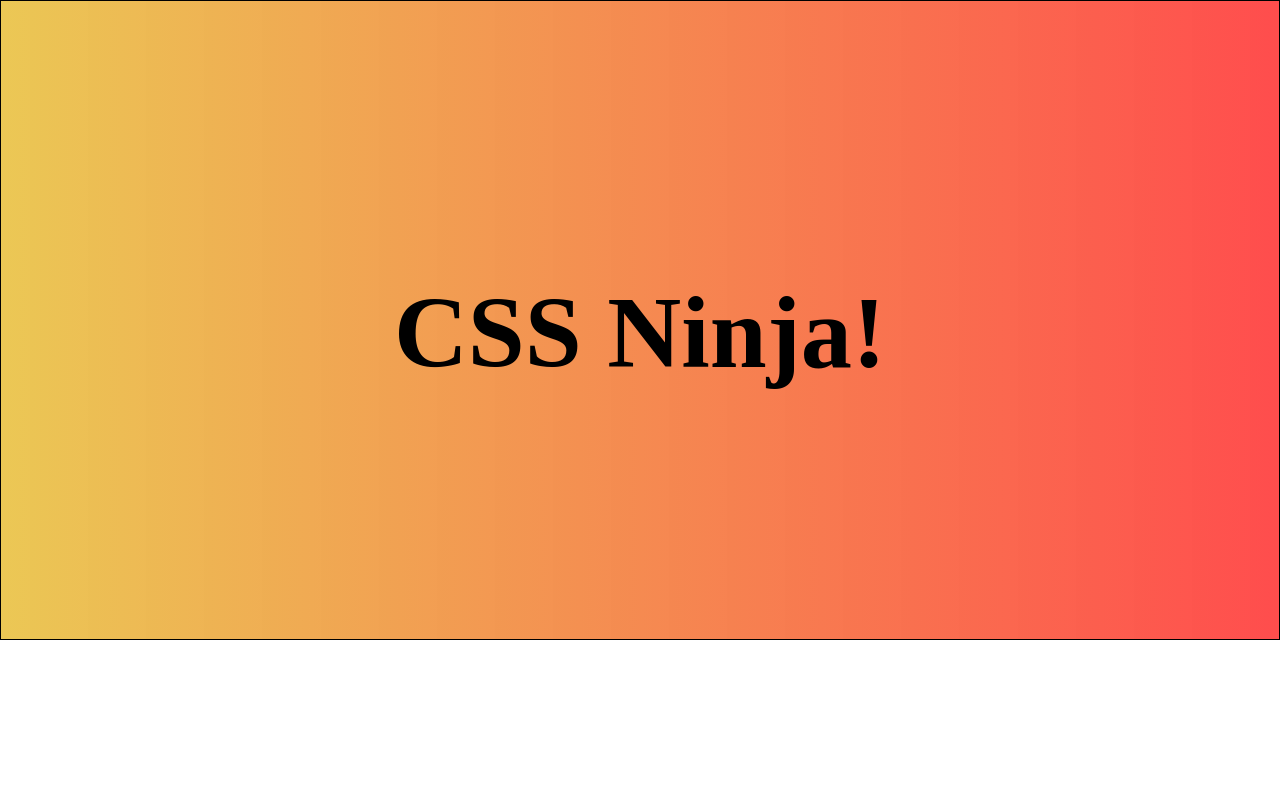
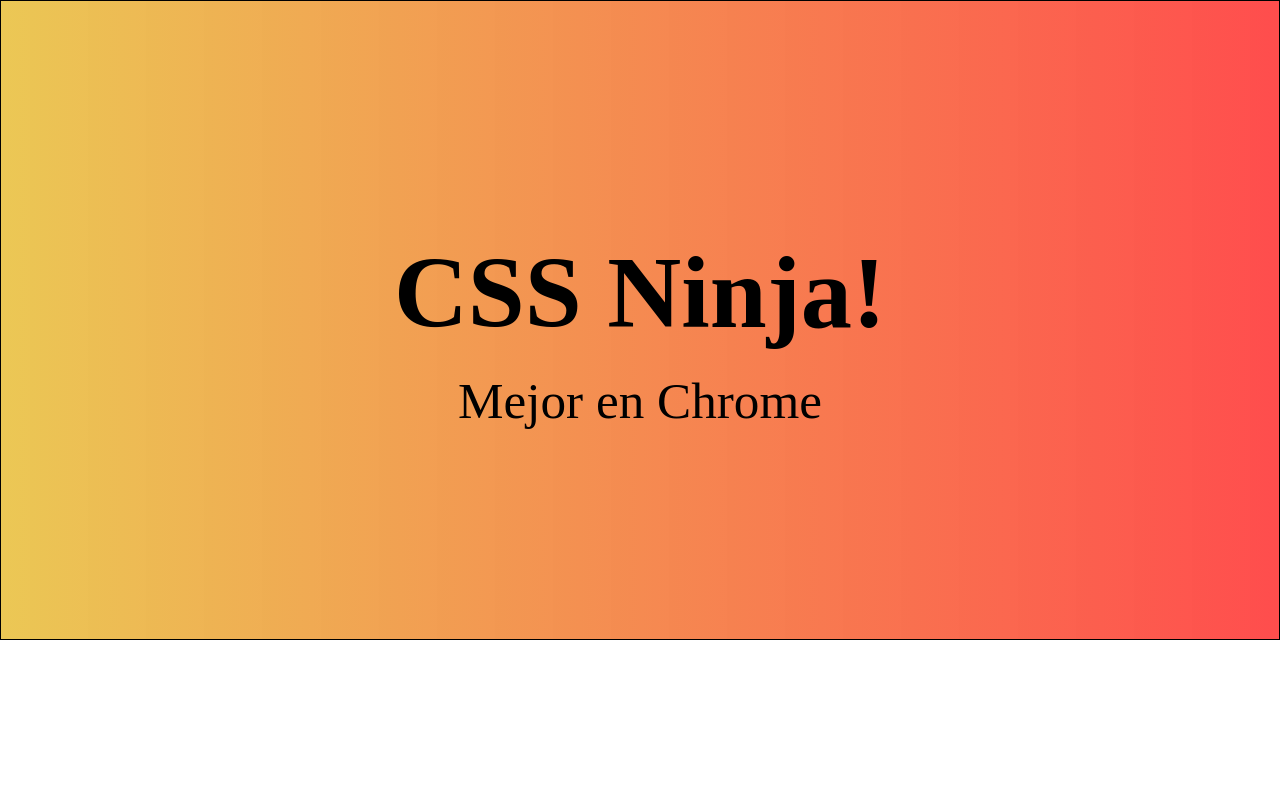
Before and after one commit to JMoralesNunez/Moddle_Modulo2, a plain HTML site: page index.html in a window 1280 px wide. Shown: the top 797 px of the page. Drawn offline with Linux system fonts and the light colour scheme.

Commit message:
Update index.html

```diff
--- a/index.html
+++ b/index.html
@@ -12,6 +12,7 @@
 <body>
     <header class="header">
         <h1 class="header__title">CSS Ninja!</h1>
+        <p>Mejor en Chrome</p>
     </header>
     <section class="contenido flex">
         <h2>Posiciones, displays, animaciones, hovers, de todo!</h2>
```
